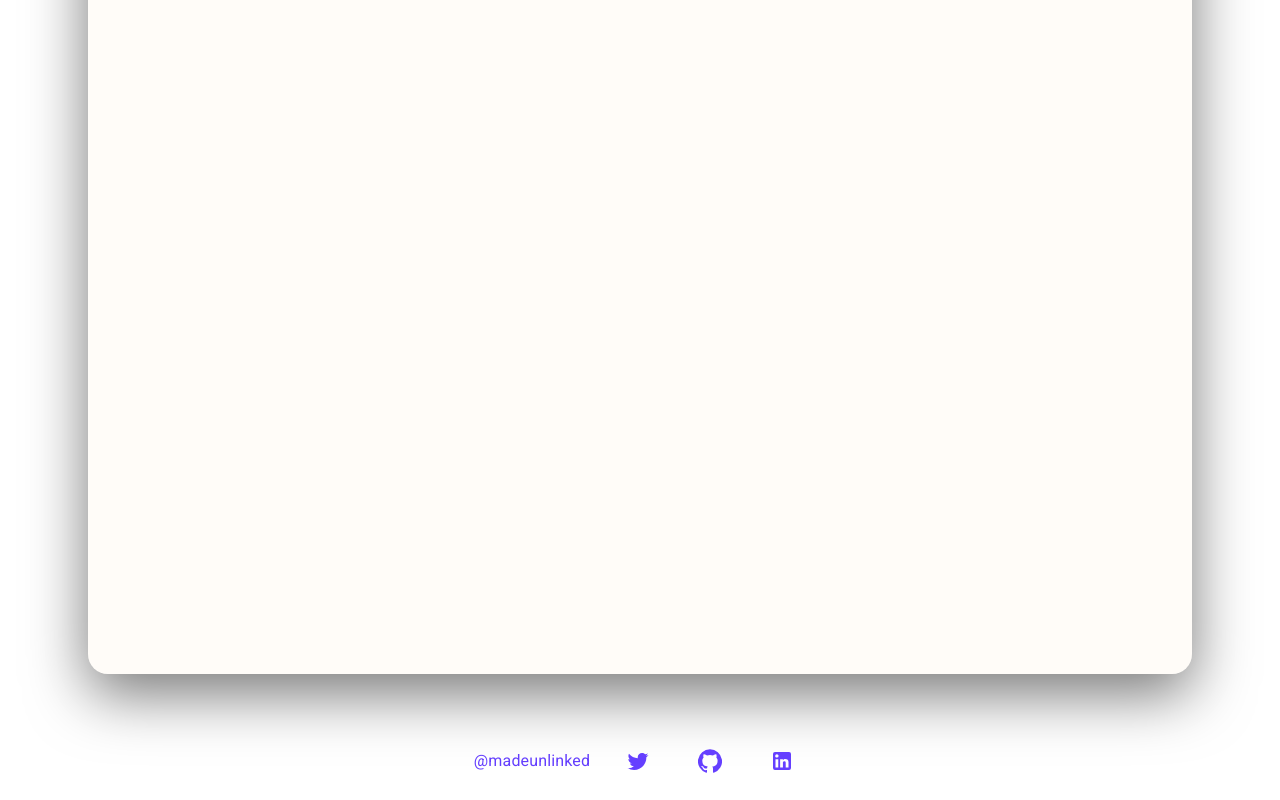
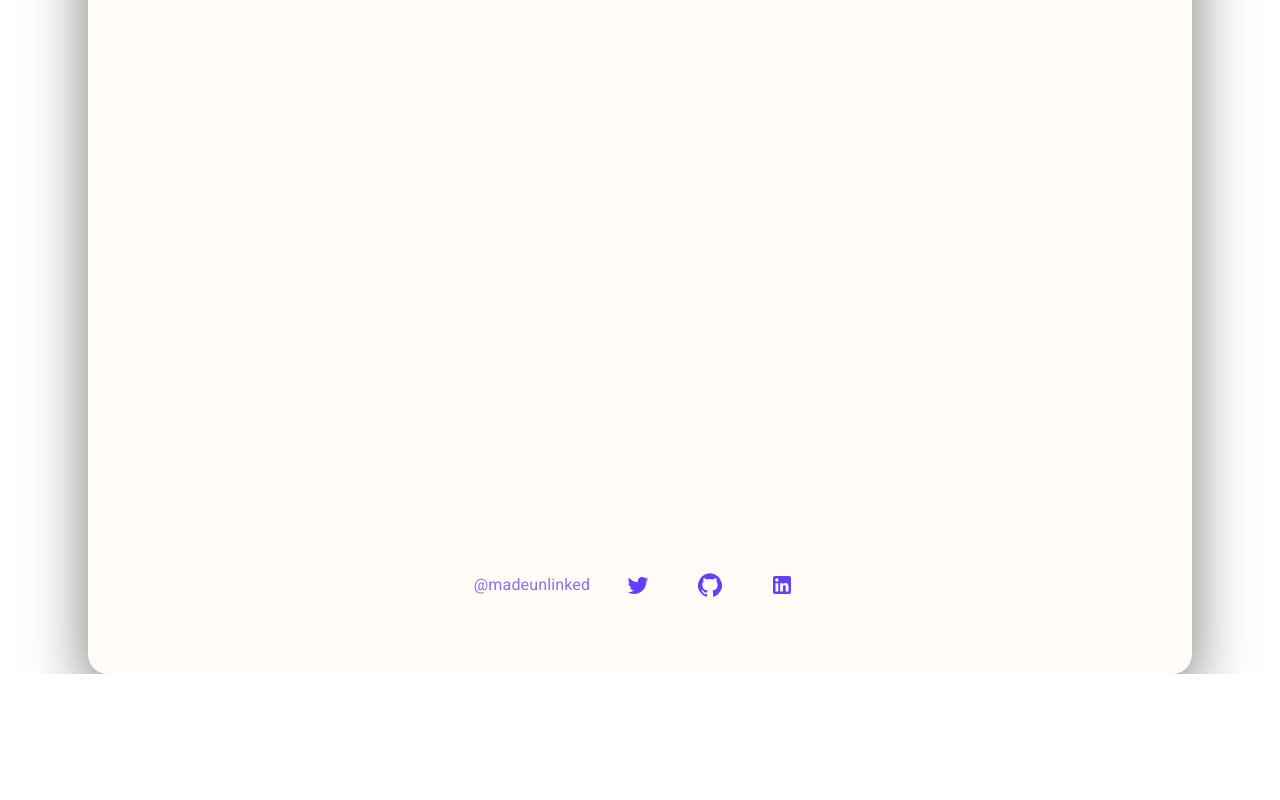
Before and after one commit to benzend/react-portfolio, a React (Create React App) app: page / in a window 1280 px wide. Shown: the part 2228-3028 px from the top of the page. After the commit the page ends 2902 px from the top, so only its background shows below. Built offline with nearby package versions, Linux system fonts and the light colour scheme.

Commit message:
added footer styling and other

```diff
--- a/src/components/Footer.js
+++ b/src/components/Footer.js
@@ -17,9 +17,9 @@ const useStyles = makeStyles((theme) => ({
   },
   container: {
     padding: "15px",
-    marginTop: "3rem",
+    marginTop: "-8rem",
     [theme.breakpoints.down("sm")]: {
-      marginTop: "0",
+      marginTop: "-10rem",
     },
   },
 }));
--- a/src/pages/home-page/components/HomeAboutSection.js
+++ b/src/pages/home-page/components/HomeAboutSection.js
@@ -25,6 +25,7 @@ const useStyles = makeStyles((theme) => ({
   textContainer: {
     [theme.breakpoints.down("sm")]: {
       fontSize: "1rem",
+      textAlign: "left",
     },
     transform: "translateX(40px)",
     opacity: 0,
--- a/src/pages/home-page/components/HomeHeader.js
+++ b/src/pages/home-page/components/HomeHeader.js
@@ -44,6 +44,7 @@ const useStyles = makeStyles((theme) => ({
 
 export const HomeHeader = () => {
   const { header, title, subtitle } = useStyles();
+
   const [active, setActive] = useState(false);
 
   useEffect(() => {
```
